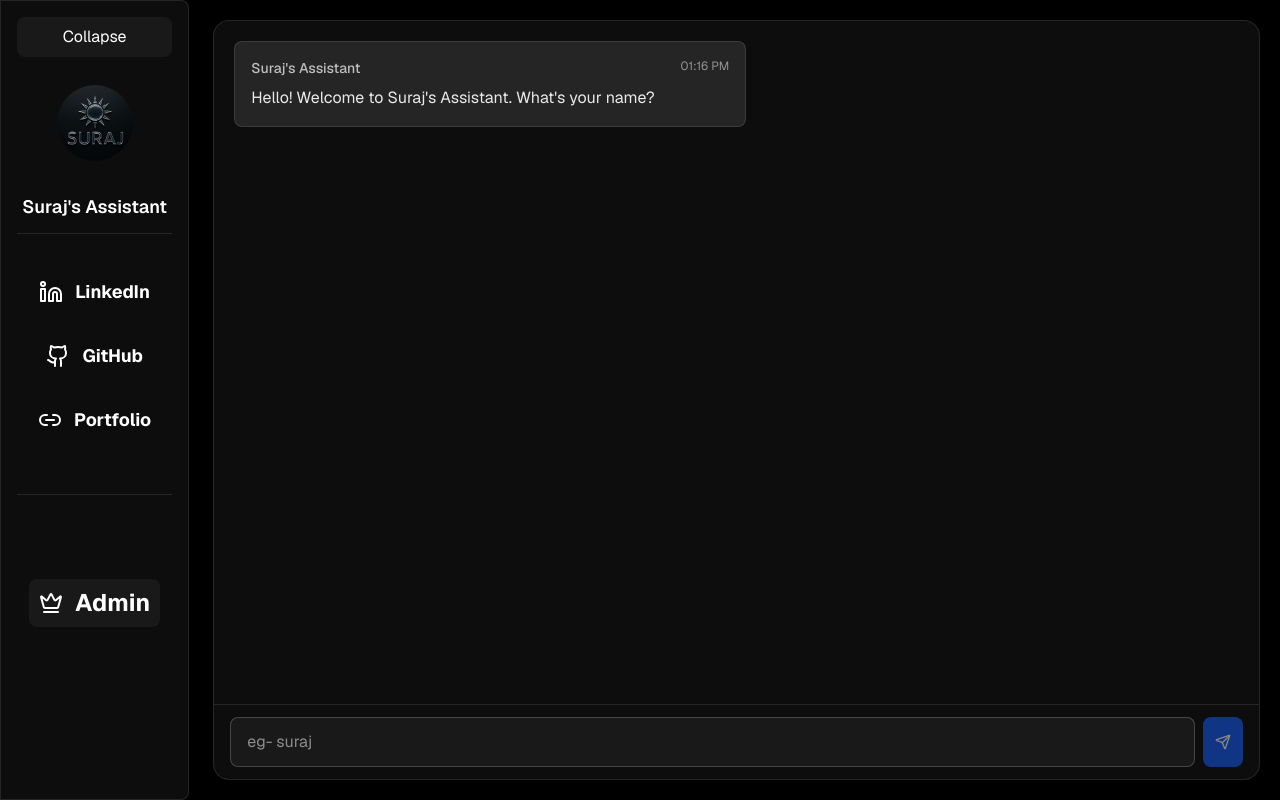
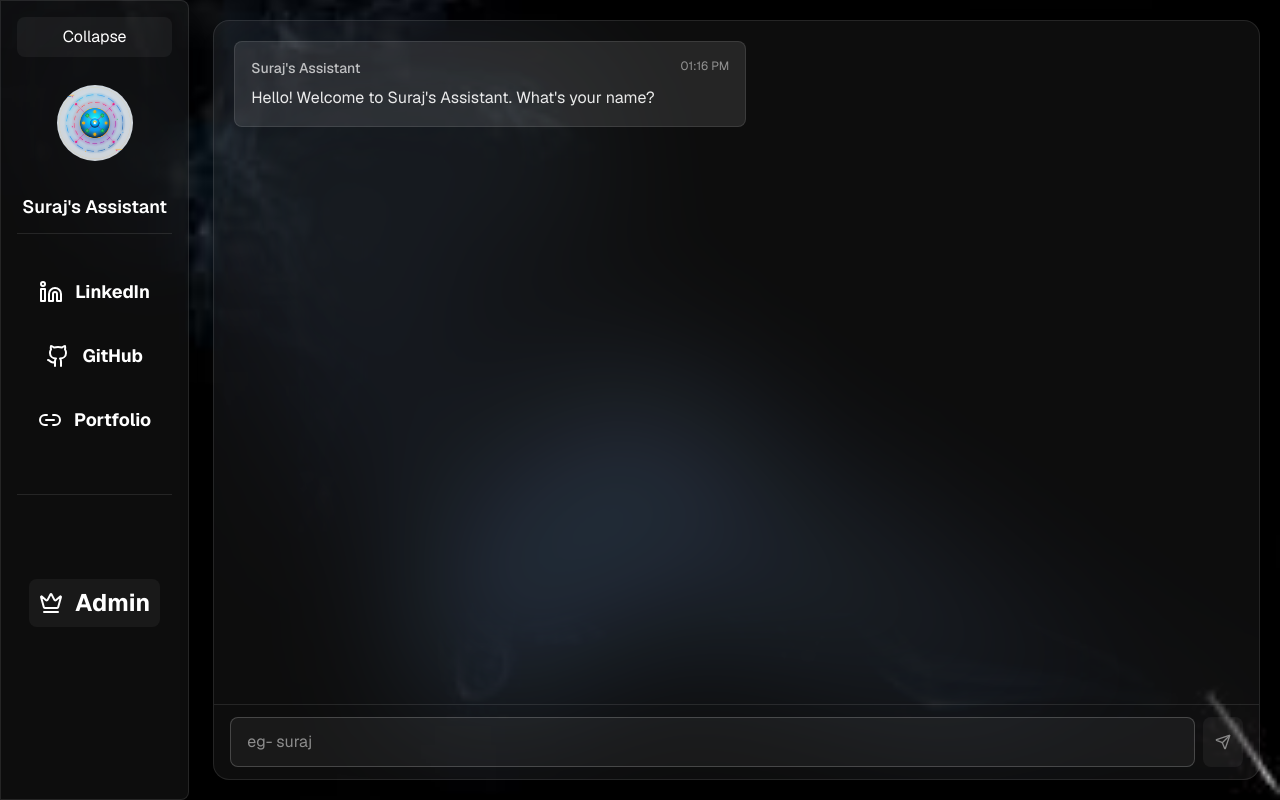
Before and after one commit to surajpatidar1/AI-assistant, a Next.js app: page / in a window 1280 px wide. Built offline with nearby package versions, Linux system fonts and the light colour scheme.

Commit message:
ui update

```diff
--- a/src/app/compos/sidebar/page.tsx
+++ b/src/app/compos/sidebar/page.tsx
@@ -1,4 +1,5 @@
 'use client'
+
 
 import {  BookOpen, Crown, Github, Link2Icon, Linkedin } from 'lucide-react'
 import Image from 'next/image'
@@ -7,6 +8,7 @@ import { FormEvent, useEffect, useState } from 'react';
 import toast from 'react-hot-toast';
 
 const Sidebar = () => {
+
 
       const [isOpen, setIsOpen] = useState<boolean>(true);
       const [isAdmin,setIsAdmin] = useState<boolean>(false);
@@ -17,7 +19,7 @@ const Sidebar = () => {
       const handleChange = (e: React.ChangeEvent<HTMLInputElement>) => {
   setPassword(e.target.value);
 };
-      console.log(process.env.NEXT_PUBLIC_ADMIN_PASSWORD)
+
       const handlePassword = (e:FormEvent)=>{
              e.preventDefault();
         if(process.env.NEXT_PUBLIC_ADMIN_PASSWORD == password){
@@ -37,9 +39,11 @@ const Sidebar = () => {
   }, []);
   return (
 <section
-        className={`bg-white/5 backdrop-blur-[90px] border border-white/10 rounded-r-lg shadow-xl text-white transition-all duration-300 h-screen
+        className={`bg-white/5 backdrop-blur-[50px] border border-white/10 rounded-r-lg shadow-xl text-white transition-all duration-300 h-screen
         ${isOpen ? "w-56 p-4" : "w-20 p-2"} hidden md:block`}
       >
+
+
         <button
           onClick={() => setIsOpen(!isOpen)}
           className="p-2 mb-4 flex justify-center items-center bg-white/5 hover:bg-white/10 rounded-lg w-full"
--- a/src/app/dashboard/page.tsx
+++ b/src/app/dashboard/page.tsx
@@ -194,10 +194,10 @@ const Page = () => {
   };
 
   return (
-    <div className="min-h-screen bg-black bg-cover bg-center flex gap-1">
+    <div className="min-h-screen bg-[url('/black.jpg')] bg-cover bg-center flex gap-1">
 
        <Sidebar/>
-      <section className="bg-white/5 backdrop-blur-[90px] border border-white/10 rounded-2xl shadow-xl w-full max-w-8xl m-2 md:m-5 flex flex-col">
+      <section className="bg-white/5 backdrop-blur-[80px] border border-white/10 rounded-2xl shadow-xl w-full max-w-8xl m-2 md:m-5 flex flex-col">
         <div className="w-full h-full max-h-[70vh] text-white p-3 md:p-5 rounded-2xl overflow-y-auto flex-1">
           {messages.map((msg) => (
             <div
@@ -258,7 +258,7 @@ const Page = () => {
             />
             <button
               type="submit"
-              className="rounded-lg bg-blue-600 p-3 text-sm hover:bg-blue-700 disabled:opacity-50 disabled:cursor-not-allowed transition-colors text-white flex items-center justify-center"
+              className="rounded-lg bg-white/10 p-3 text-sm hover:bg-white/5 disabled:opacity-50 disabled:cursor-not-allowed transition-colors text-white flex items-center justify-center"
               disabled={loading || !input.question.trim()}
             >
               {loading ? <Loader2 className="animate-spin" size={16} /> : <Send size={16} />}
--- a/src/app/layout.tsx
+++ b/src/app/layout.tsx
@@ -14,7 +14,7 @@ const geistMono = Geist_Mono({
 });
 
 export const metadata: Metadata = {
-  title: "Create Next App",
+  title: "Suraj AI-assistant",
   description: "Generated by create next app",
 };
 
--- /dev/null
+++ b/src/app/useTheme.ts
@@ -0,0 +1,23 @@
+'use client'
+import { useState, useEffect } from "react";
+
+export default function UseTheme() {
+  const [theme, setTheme] = useState("light");
+
+  useEffect(() => {
+    const savedTheme = localStorage.getItem("theme");
+    if (savedTheme) setTheme(savedTheme);
+    else if (window.matchMedia("(prefers-color-scheme: dark)").matches) setTheme("dark");
+  }, []);
+
+  useEffect(() => {
+    const root = window.document.documentElement;
+    if (theme === "dark") root.classList.add("dark");
+    else root.classList.remove("dark");
+    localStorage.setItem("theme", theme);
+  }, [theme]);
+
+  const toggleTheme = () => setTheme(theme === "light" ? "dark" : "light");
+
+  return { theme, toggleTheme };
+}
--- /dev/null
+++ b/tailwind.config.ts
@@ -0,0 +1,12 @@
+module.exports = {
+  darkMode: 'class', // class-based dark mode
+  content: [
+    "./app/**/*.{js,ts,jsx,tsx}",
+    "./pages/**/*.{js,ts,jsx,tsx}",
+    "./components/**/*.{js,ts,jsx,tsx}",
+  ],
+  theme: {
+    extend: {},
+  },
+  plugins: [],
+}
```
Also changed, not shown: public/black.jpg (added), public/logo.png.
